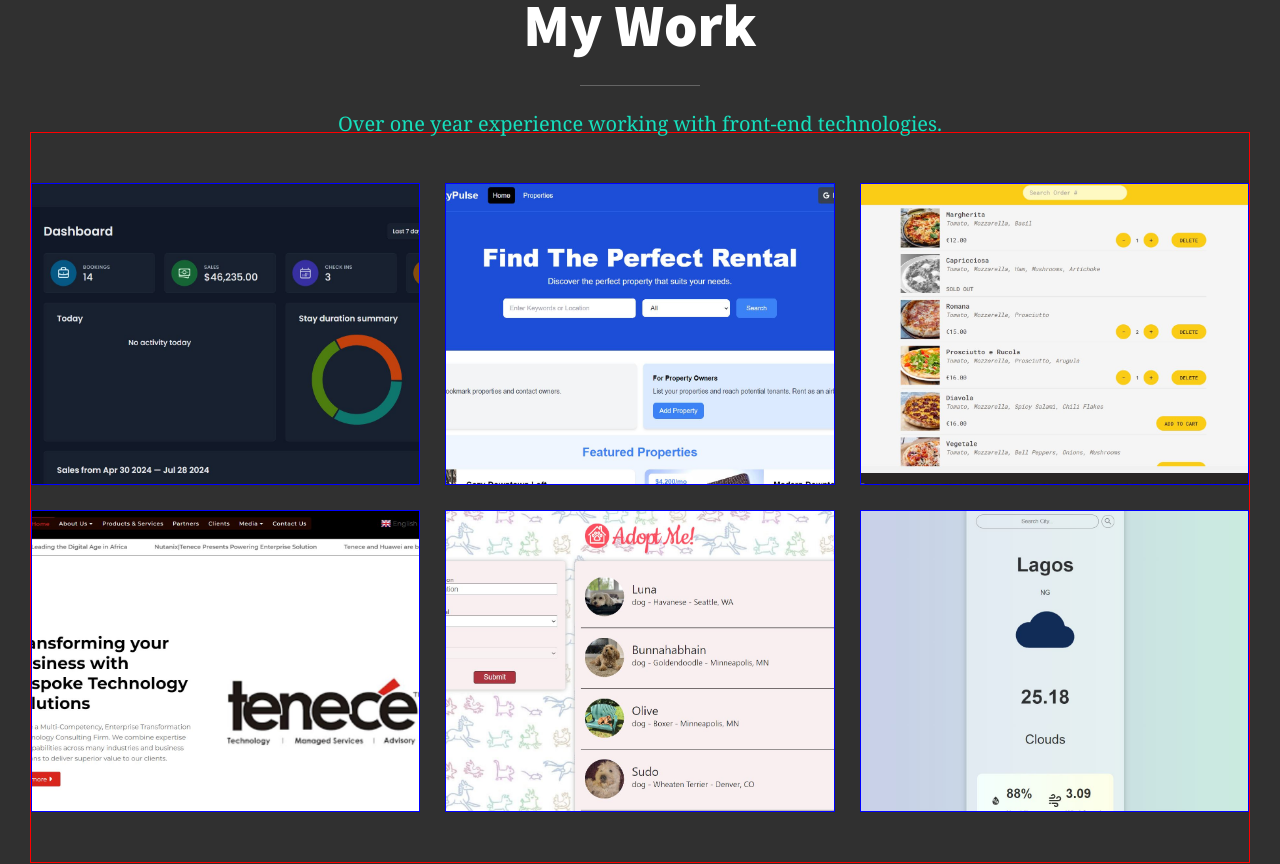
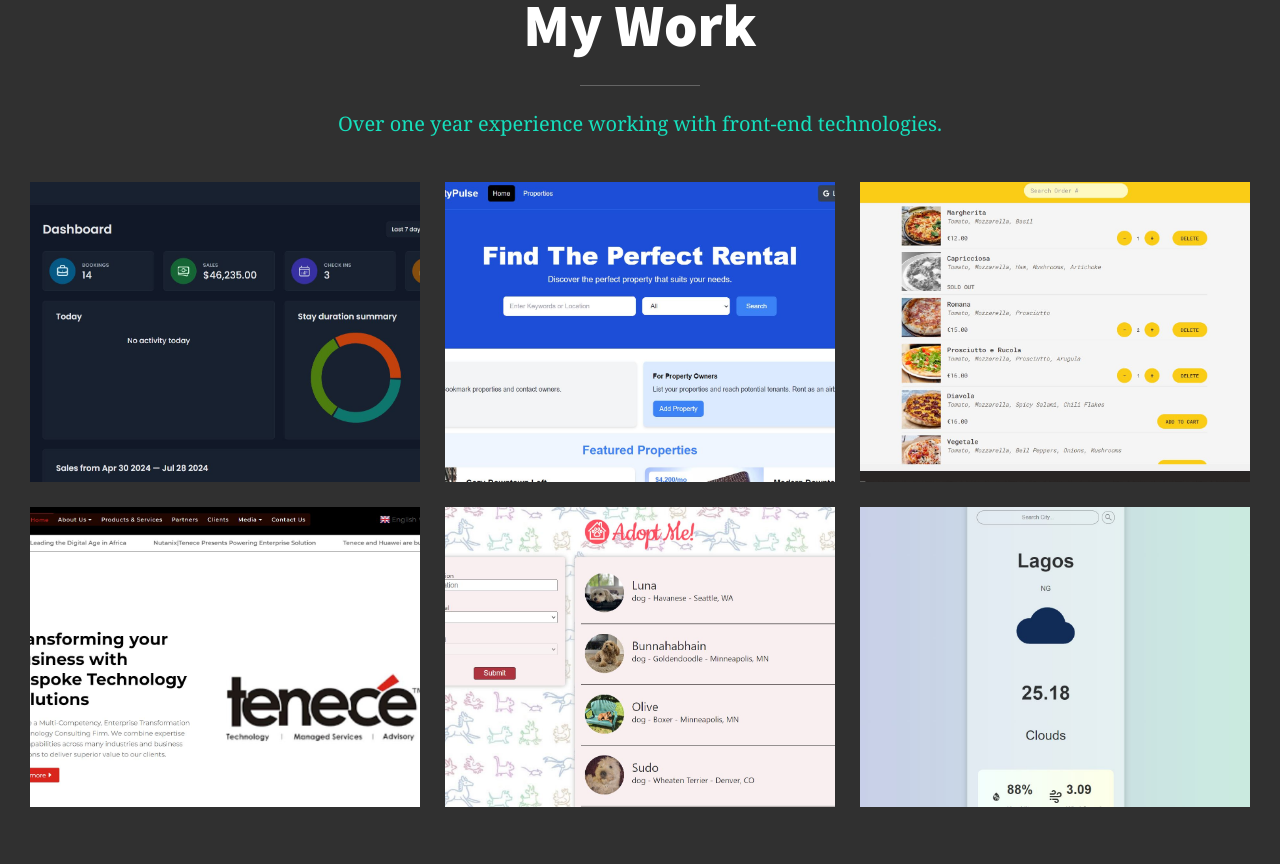
Before and after one commit to Onyeneke-AC/react-portfolio, a React (Vite) app: page / in a window 1280 px wide. Shown: the part 2840-3704 px from the top of the page. Built offline with nearby package versions, Linux system fonts and the light colour scheme.

Commit message:
overflow problem

```diff
--- a/src/components/MyWork.jsx
+++ b/src/components/MyWork.jsx
@@ -24,7 +24,6 @@ const Portfolio = styled.div`
   grid-template-columns: repeat(auto-fit, minmax(inherit, 1fr));
   gap: 25px;
   padding: 50px 0;
-  border: 1px solid red;
 
   @media screen and (min-width: 500px) {
     grid-template-columns: repeat(auto-fit, minmax(350px, 1fr));
@@ -33,8 +32,8 @@ const Portfolio = styled.div`
 
 const PortfolioItem = styled(Link)`
   background: var(--clr-accent);
-  border: 1px solid blue;
-  max-width: 100%;
+  overflow: hidden;
+  width: 100%;
 
   &:focus {
     position: relative;
```
